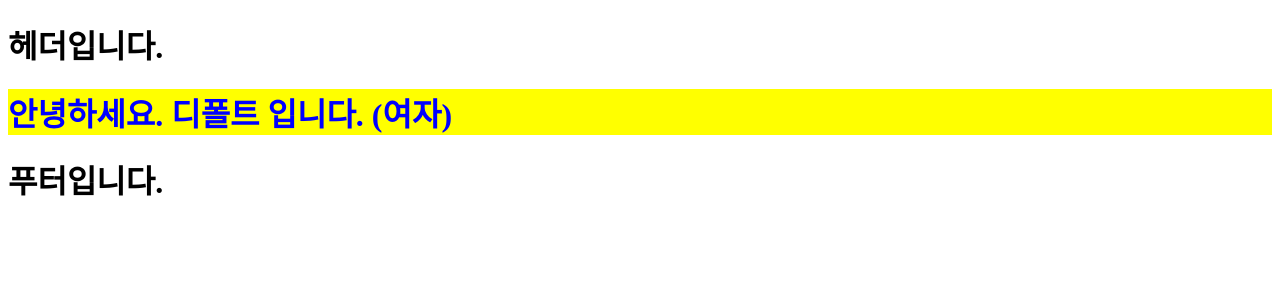
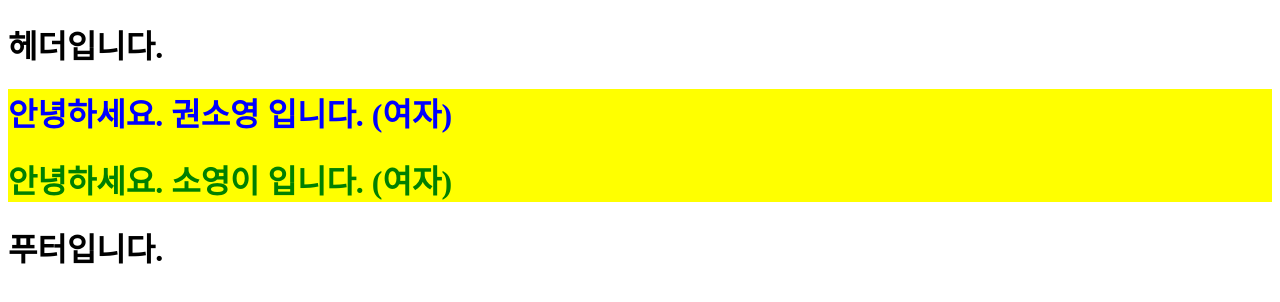
Before and after one commit to ddo0ii/codingstar, a React (Create React App) app: page / in a window 1280 px wide. Shown: the top 302 px of the page. Built offline with nearby package versions, Linux system fonts and the light colour scheme.

Commit message:
여러개의 자식을 사용

```diff
--- a/src/App.js
+++ b/src/App.js
@@ -8,7 +8,8 @@ function App() {
     <div>
       <Header />
       <Wrapper>
-        <Main color="blue" />
+        <Main name="권소영" color="blue" />
+        <Main name="소영이" color="green" />
       </Wrapper>
       <Footer />
     </div>
```
